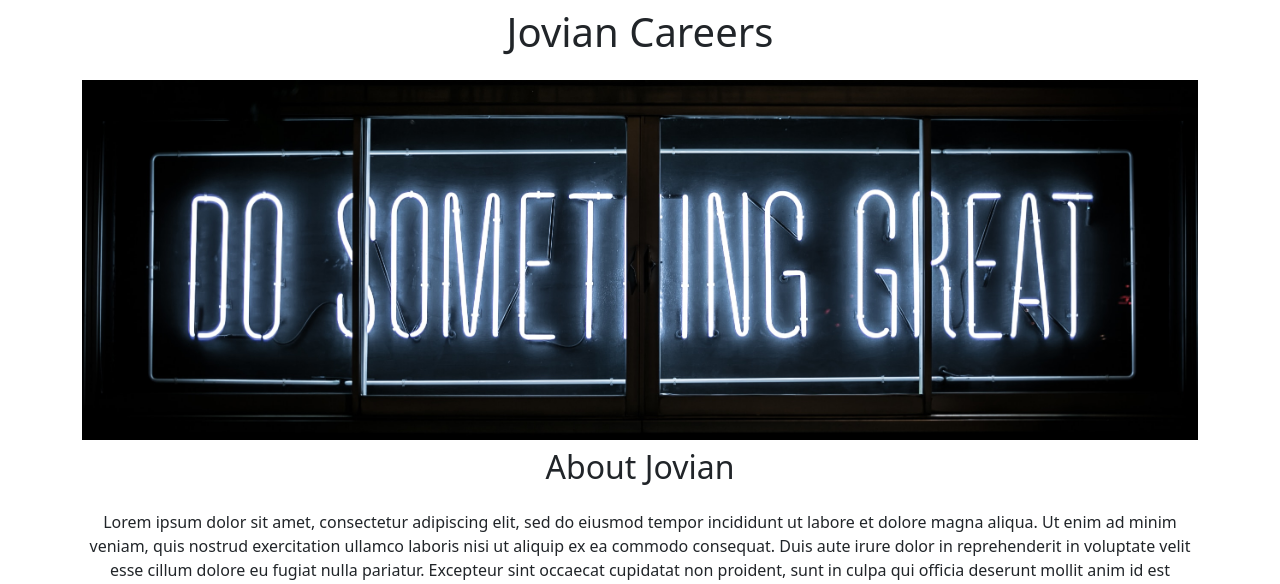
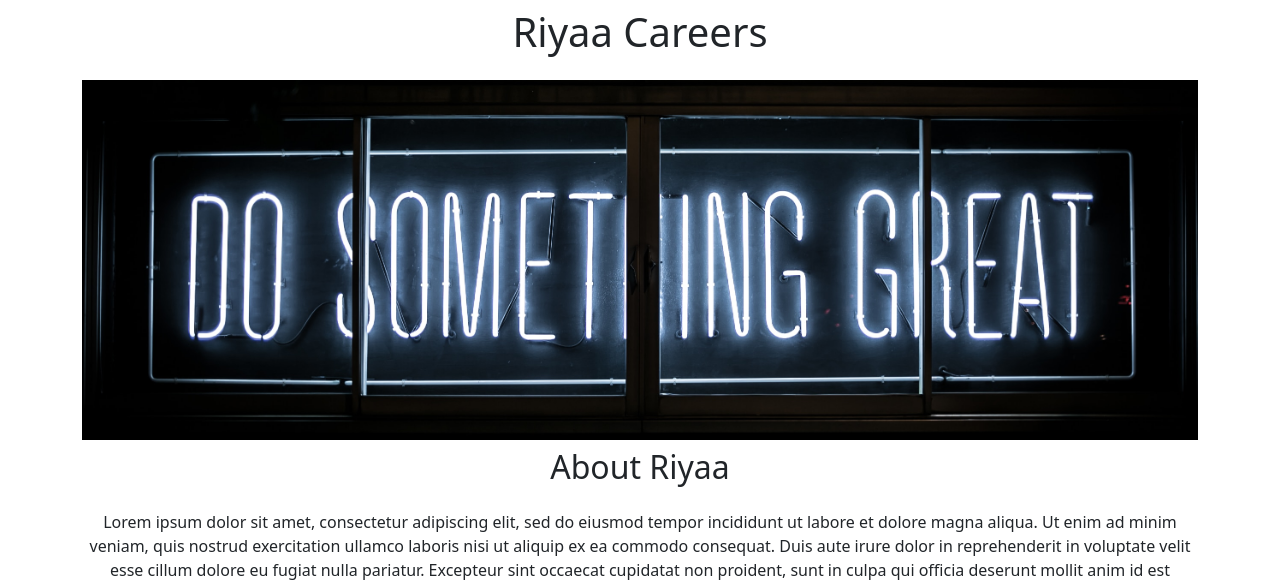
Before and after one commit to NexTechGen/Jovian-careers-website-v2, a Flask app: page / in a window 1280 px wide. Shown: the top 584 px of the page. Run offline with Flask 3, Linux system fonts and the light colour scheme.

Commit message:
Change_riyaa

```diff
--- a/app.py
+++ b/app.py
@@ -34,7 +34,7 @@ JOBS = [
 def hello_jovin():
   return render_template(
     "home_bootstrap.html", jobs=JOBS,
-    company_name="Jovian")  # home.html or home_bootstrap.html
+    company_name="Riyaa")  # home.html or home_bootstrap.html
 
 
 @app.route("/api/jobs")
--- a/templates/home_bootstrap.html
+++ b/templates/home_bootstrap.html
@@ -18,7 +18,7 @@
     <div class="container">
       <h1 class="text-center mt-2 mb-4">{{company_name}} Careers</h1>
       <img class="img-fluid" id=banner src="https://jovian-careers-website--ruzaitahamed1.repl.co/static/banner.jpg">
-      <h2 class="text-center mt-2 mb-4">About Jovian</h2>
+      <h2 class="text-center mt-2 mb-4">About Riyaa</h2>
       <p class="text-center">
         Lorem ipsum dolor sit amet, consectetur adipiscing elit, sed do eiusmod       tempor incididunt ut labore et dolore magna aliqua. Ut enim ad minim veniam, quis nostrud exercitation ullamco laboris nisi ut aliquip ex ea commodo consequat. Duis aute irure dolor in reprehenderit in voluptate velit esse cillum dolore eu fugiat nulla pariatur. Excepteur sint occaecat cupidatat non proident, sunt in culpa qui officia deserunt mollit anim id est laborum.
       </p>
```
